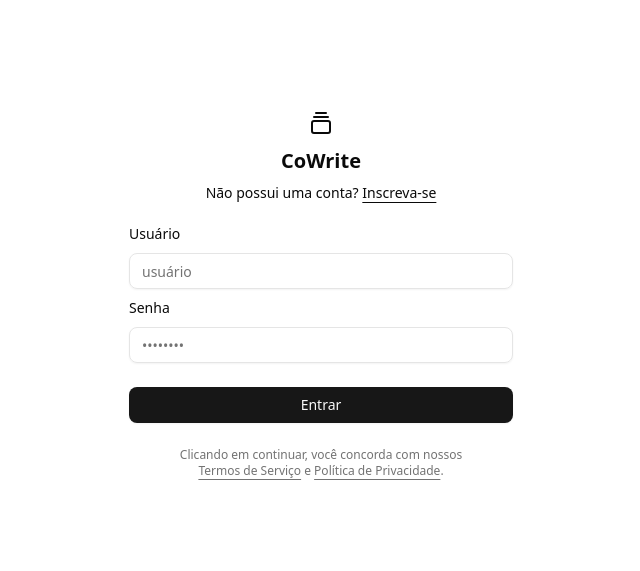
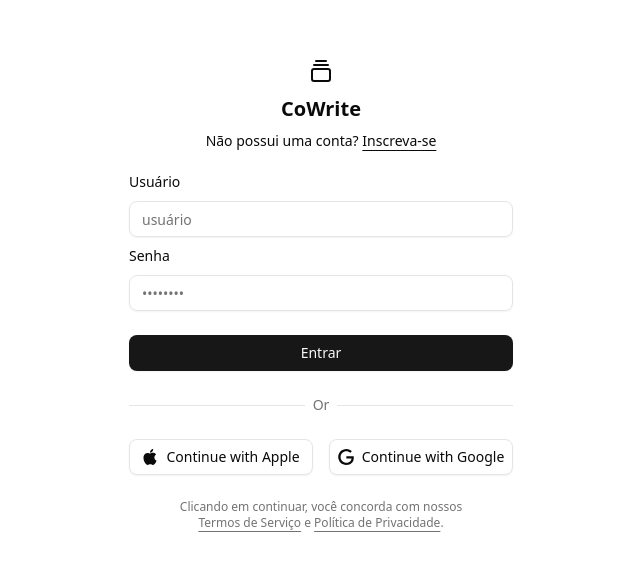
Before and after one commit to elc1090/project4-2025a-dbseitenfus-frontend, a Next.js app: page /login in a window 1280 px wide. Shown: the part 107-678 px from the top of the page, without its empty margins (319-959 px from the left). Built offline with nearby package versions, Linux system fonts and the light colour scheme.

Commit message:
feat: add google and apple login button

```diff
--- a/src/components/login-form.jsx
+++ b/src/components/login-form.jsx
@@ -1,6 +1,6 @@
 "use client"
 
-import { useState } from "react"
+import { useState, useEffect } from "react"
 import { useRouter } from "next/navigation"
 import { GalleryVerticalEnd } from "lucide-react"
 import { toast } from "sonner"
@@ -94,7 +94,31 @@
                 : "Entrar"}
             </Button>
           </div>
-
+          <div className="after:border-border relative text-center text-sm after:absolute after:inset-0 after:top-1/2 after:z-0 after:flex after:items-center after:border-t">
+            <span className="bg-background text-muted-foreground relative z-10 px-2">
+              Or
+            </span>
+          </div>
+          <div className="grid gap-4 sm:grid-cols-2">
+            <Button variant="outline" type="button" className="w-full">
+              <svg xmlns="http://www.w3.org/2000/svg" viewBox="0 0 24 24">
+                <path
+                  d="M12.152 6.896c-.948 0-2.415-1.078-3.96-1.04-2.04.027-3.91 1.183-4.961 3.014-2.117 3.675-.546 9.103 1.519 12.09 1.013 1.454 2.208 3.09 3.792 3.039 1.52-.065 2.09-.987 3.935-.987 1.831 0 2.35.987 3.96.948 1.637-.026 2.676-1.48 3.676-2.948 1.156-1.688 1.636-3.325 1.662-3.415-.039-.013-3.182-1.221-3.22-4.857-.026-3.04 2.48-4.494 2.597-4.559-1.429-2.09-3.623-2.324-4.39-2.376-2-.156-3.675 1.09-4.61 1.09zM15.53 3.83c.843-1.012 1.4-2.427 1.245-3.83-1.207.052-2.662.805-3.532 1.818-.78.896-1.454 2.338-1.273 3.714 1.338.104 2.715-.688 3.559-1.701"
+                  fill="currentColor"
+                />
+              </svg>
+              Continue with Apple
+            </Button>
+            <Button variant="outline" type="button" className="w-full" onClick={() => signIn("google")}>
+              <svg xmlns="http://www.w3.org/2000/svg" viewBox="0 0 24 24">
+                <path
+                  d="M12.48 10.92v3.28h7.84c-.24 1.84-.853 3.187-1.787 4.133-1.147 1.147-2.933 2.4-6.053 2.4-4.827 0-8.6-3.893-8.6-8.72s3.773-8.72 8.6-8.72c2.6 0 4.507 1.027 5.907 2.347l2.307-2.307C18.747 1.44 16.133 0 12.48 0 5.867 0 .307 5.387.307 12s5.56 12 12.173 12c3.573 0 6.267-1.173 8.373-3.36 2.16-2.16 2.84-5.213 2.84-7.667 0-.76-.053-1.467-.173-2.053H12.48z"
+                  fill="currentColor"
+                />
+              </svg>
+              Continue with Google
+            </Button>
+          </div>
 
         </div>
       </form>
```
